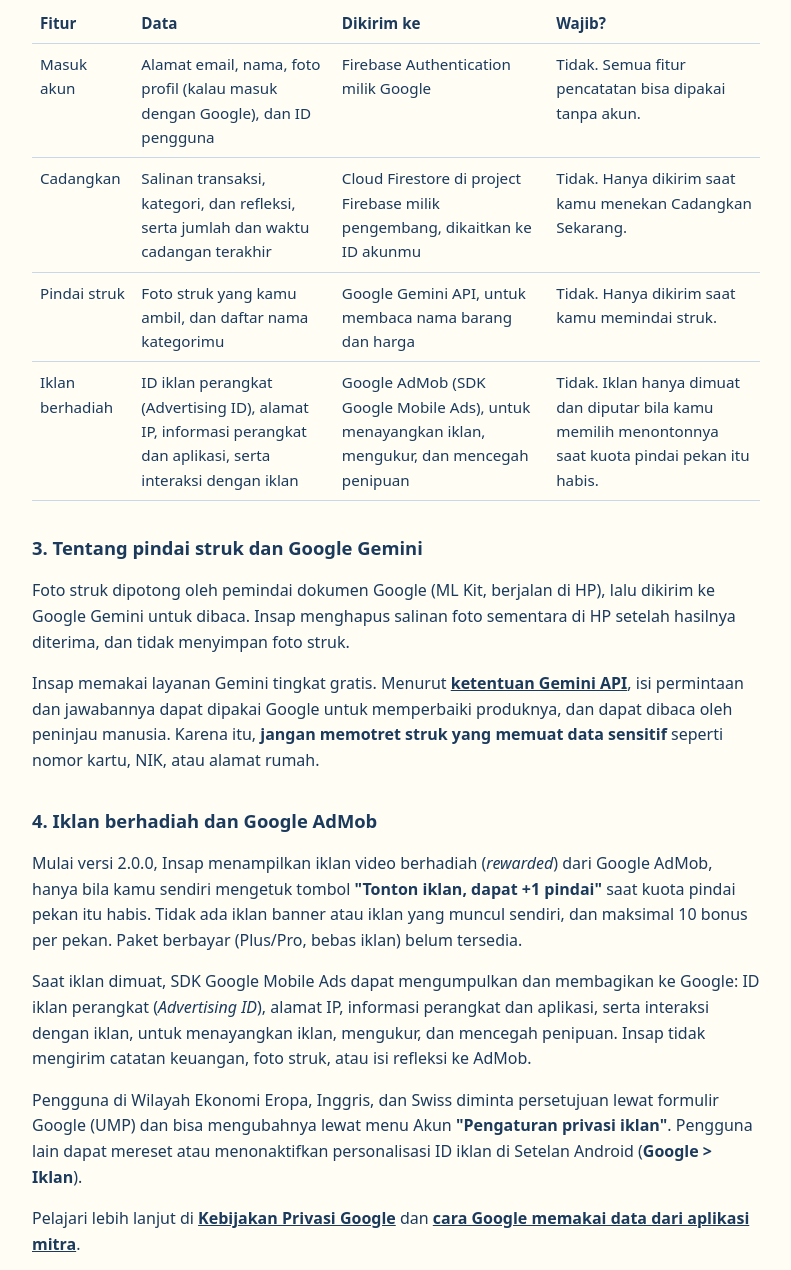
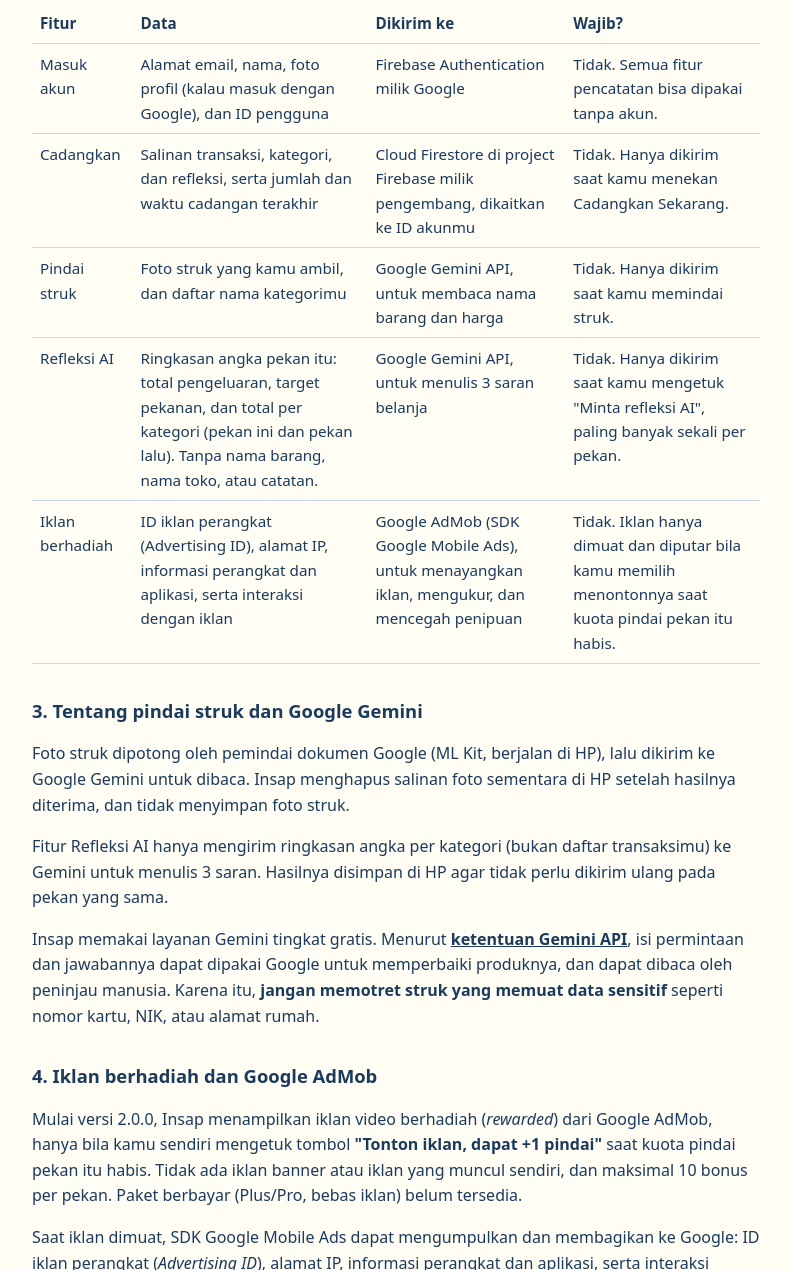
Before and after one commit to riyadiambis/insap-kebijakan, a plain HTML site: page kebijakan-privasi.html in a window 1280 px wide. Shown: the part 810-2080 px from the top of the page, without its empty margins (244-1035 px from the left). Drawn offline with Linux system fonts and the light colour scheme.

Commit message:
Kebijakan privasi: Refleksi AI mengirim ringkasan per kategori ke Gemini (2.1.1)

```diff
--- a/kebijakan-privasi.html
+++ b/kebijakan-privasi.html
@@ -18,13 +18,13 @@
   </header>
 
   <h1>Kebijakan Privasi</h1>
-  <p class="tanggal">Berlaku sejak 20 November 2026</p>
+  <p class="tanggal">Berlaku sejak 21 November 2026</p>
 
   <p>Insap adalah aplikasi Android pencatat pengeluaran untuk mahasiswa. Aplikasi ini dikembangkan oleh tim Ofi Labs (Rahmat Riyadi, Muh Ghazy Daffa Sampe, dan Luthfi Farros Athailah) sebagai tugas akhir mata kuliah Pemrograman Piranti Bergerak, Program Studi Informatika, Fakultas Teknik, Universitas Mulawarman, di bawah bimbingan Anton Prafanto, S.Kom., MT (Dosen Pembimbing I) dan Gubtha Mahendra Putra, S.Kom., M.Eng. (Dosen Pembimbing II).</p>
   <p>Halaman ini menjelaskan data apa yang diproses Insap, ke mana data itu dikirim, dan bagaimana kamu bisa menghapusnya.</p>
 
   <div class="kartu sorot">
-    <strong>Ringkasnya:</strong> catatan keuanganmu tersimpan di HP. Data hanya keluar dari HP dalam empat keadaan: masuk akun, mencadangkan data, memindai struk, dan saat kamu memilih menonton iklan. Insap hanya menampilkan iklan video berhadiah dari Google AdMob bila kamu memilih menontonnya untuk menambah kuota pindai; tetap tidak memakai analitik dan tidak menjual data.
+    <strong>Ringkasnya:</strong> catatan keuanganmu tersimpan di HP. Data hanya keluar dari HP dalam lima keadaan: masuk akun, mencadangkan data, memindai struk, meminta refleksi AI, dan saat kamu memilih menonton iklan. Insap hanya menampilkan iklan video berhadiah dari Google AdMob bila kamu memilih menontonnya untuk menambah kuota pindai; tetap tidak memakai analitik dan tidak menjual data.
   </div>
 
   <h2>1. Data yang tersimpan di HP</h2>
@@ -53,6 +53,12 @@
       <td>Tidak. Hanya dikirim saat kamu memindai struk.</td>
     </tr>
     <tr>
+      <td>Refleksi AI</td>
+      <td>Ringkasan angka pekan itu: total pengeluaran, target pekanan, dan total per kategori (pekan ini dan pekan lalu). Tanpa nama barang, nama toko, atau catatan.</td>
+      <td>Google Gemini API, untuk menulis 3 saran belanja</td>
+      <td>Tidak. Hanya dikirim saat kamu mengetuk "Minta refleksi AI", paling banyak sekali per pekan.</td>
+    </tr>
+    <tr>
       <td>Iklan berhadiah</td>
       <td>ID iklan perangkat (Advertising ID), alamat IP, informasi perangkat dan aplikasi, serta interaksi dengan iklan</td>
       <td>Google AdMob (SDK Google Mobile Ads), untuk menayangkan iklan, mengukur, dan mencegah penipuan</td>
@@ -63,6 +69,7 @@
 
   <h2>3. Tentang pindai struk dan Google Gemini</h2>
   <p>Foto struk dipotong oleh pemindai dokumen Google (ML Kit, berjalan di HP), lalu dikirim ke Google Gemini untuk dibaca. Insap menghapus salinan foto sementara di HP setelah hasilnya diterima, dan tidak menyimpan foto struk.</p>
+  <p>Fitur Refleksi AI hanya mengirim ringkasan angka per kategori (bukan daftar transaksimu) ke Gemini untuk menulis 3 saran. Hasilnya disimpan di HP agar tidak perlu dikirim ulang pada pekan yang sama.</p>
   <p>Insap memakai layanan Gemini tingkat gratis. Menurut <a href="https://ai.google.dev/gemini-api/terms" target="_blank" rel="noopener">ketentuan Gemini API</a>, isi permintaan dan jawabannya dapat dipakai Google untuk memperbaiki produknya, dan dapat dibaca oleh peninjau manusia. Karena itu, <strong>jangan memotret struk yang memuat data sensitif</strong> seperti nomor kartu, NIK, atau alamat rumah.</p>
 
   <h2>4. Iklan berhadiah dan Google AdMob</h2>
```
